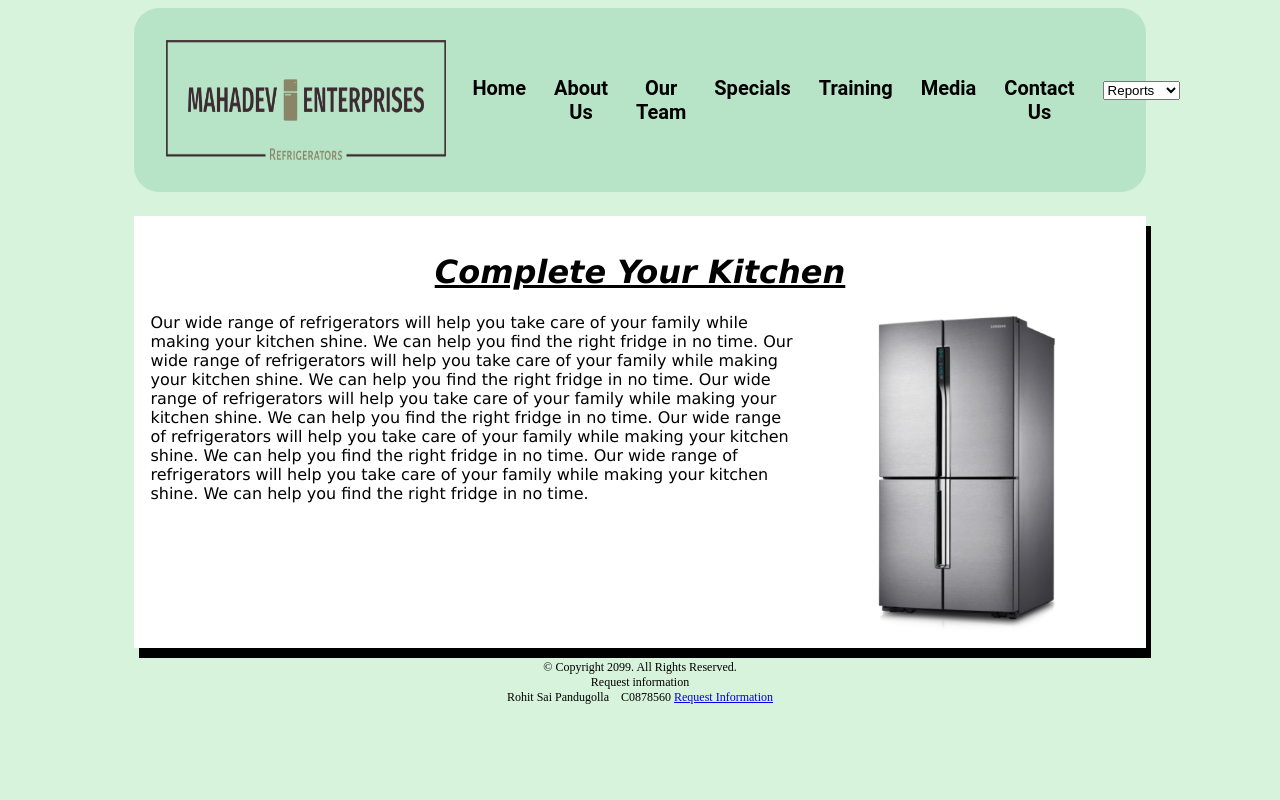
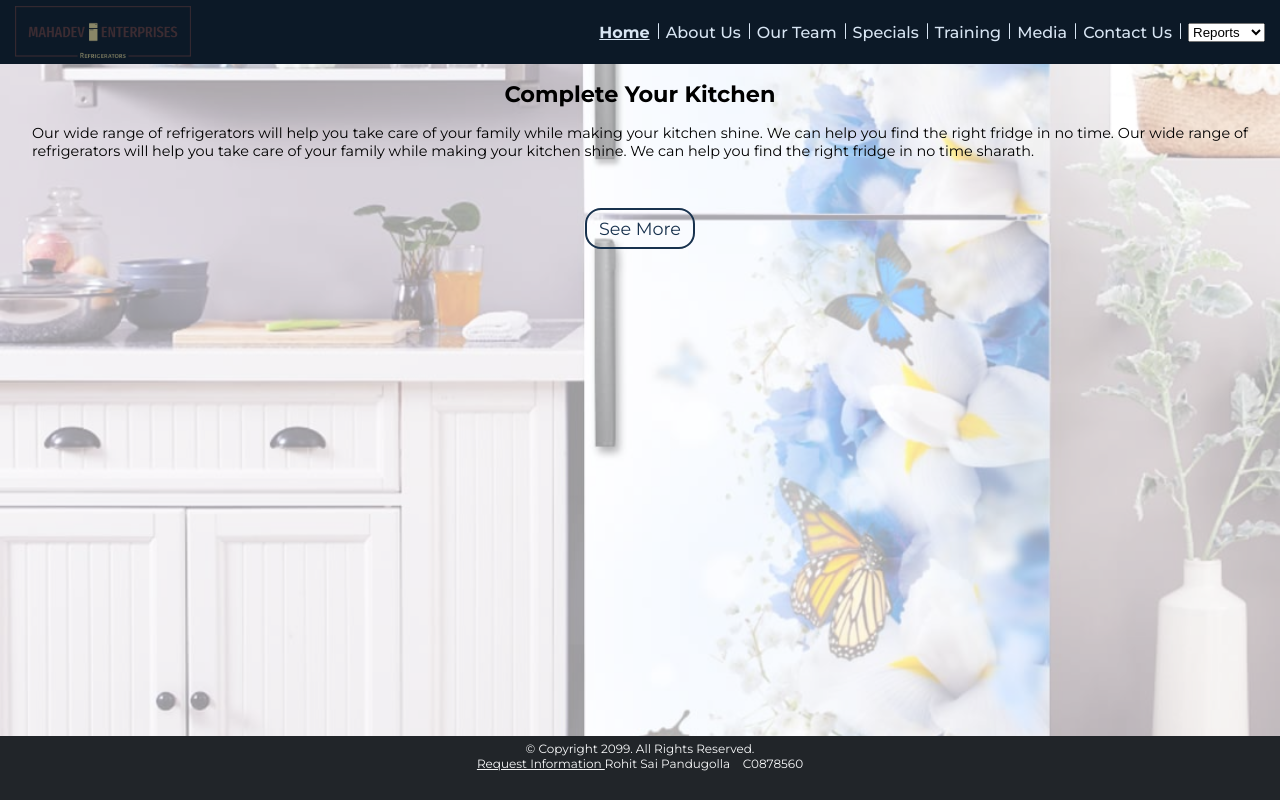
Before and after one commit to rohitsai6/front-end-term-project, a plain HTML site: page index.html in a window 1280 px wide. Drawn offline with Linux system fonts and the light colour scheme.

Commit message:
Basic layout

```diff
--- a/css/style.css
+++ b/css/style.css
@@ -1,79 +1,280 @@
 /* Style for container centers the page and sets the element width */
+
+:root {
+  --blue-900: hsl(211, 53%, 10%);
+  --blue-800: hsl(211, 53%, 20%);
+  --blue-700: hsl(211, 53%, 30%);
+  --blue-600: hsl(211, 53%, 40%);
+  --blue-500: hsl(211, 53%, 50%);
+  --blue-400: hsl(211, 53%, 60%);
+  --blue-300: hsl(211, 53%, 70%);
+  --blue-200: hsl(211, 53%, 80%);
+  --blue-100: hsl(211, 53%, 90%);
+  --black-900: #212529;
+  --black-800: #343a40;
+  --black-700: #495057;
+  --black-600: #6c757d;
+  --black-500: #adb5bd;
+  --black-400: #ced4da;
+  --black-300: #dee2e6;
+  --black-200: #e9ecef;
+  --black-100: #f8f9fa;
+  --white: #fff;
+  --black: #000;
+}
+
+*,
+*::before,
+*::after {
+  padding: 0;
+  margin: 0;
+  box-sizing: border-box;
+}
+
 body {
-  background-color: #d8f3dc;
+  background-color: var(--blue-50);
+  font-family: "Montserrat", sans-serif;
 }
 
 #container {
-  width: 80%;
-  margin-left: auto;
-  margin-right: auto;
+  width: 100%;
+  margin: 0 auto;
 }
 
 header {
+  width: 100%;
   display: flex;
-  background-color: #b7e4c7;
-  padding: 2em;
-  border-radius: 25px;
-  text-align: center;
+  justify-content: center;
+  background-color: var(--blue-900);
+  padding: 10px 15px;
+  height: 6rem;
+}
+.header-content {
+  width: 100%;
+  align-items: center;
+  justify-content: space-between;
+  max-width: 1300px;
+  margin-inline: auto;
+  display: flex;
+  gap: 0.25rem;
+}
+.hero {
+  position: relative;
+  margin: auto;
+  width: 100%;
 }
 
-main {
-  min-height: 400px;
-  display: block;
-  font-family: Verdana, Arial, sans-serif;
-  font-size: 1em;
-  margin-top: 1.5em;
-  padding: 1em;
-  /* border-radius: 1em; */
-  background-color: #ffffff;
-  box-shadow: 5px 10px;
+.hero-image {
+  position: absolute;
+  left: 0;
+  right: 0;
+}
+
+.hero-image img {
+  height: calc(100vh - 10rem);
+  width: 100%;
+  opacity: 0.4;
+  object-fit: cover;
+}
+
+.hero-text {
+  position: absolute;
+  margin: 0 2rem;
+  display: flex;
+  gap: 1rem;
+  padding-top: 1rem;
+  flex-direction: column;
+  align-items: center;
+  z-index: 10;
+  opacity: 1;
+}
+
+.hero-title {
+  font-size: 1.4rem;
+}
+
+.hero-body {
+  font-size: 0.9rem;
+  text-align: justify;
+}
+
+.hero-text a {
+  color: var(--blue-800);
+  text-decoration: none;
+  padding: 8px 12px;
+  font-size: 1.1rem;
+  margin-top: 2rem;
+  width: max-content;
+  border-radius: 1rem;
+  border: 2px solid var(--blue-800);
 }
 
 .logo {
-  /* max-width: 100%; */
-  /* height: 100px; */
-  width: 280px;
-  float: left;
+  width: 6rem;
+  height: auto;
+  object-fit: contain;
 }
 
 .home-image {
   width: 330px;
-  float: right;
 }
-
-h1 {
-  text-align: center;
-  text-decoration: underline;
-}
-
 nav li {
   list-style-type: none;
-  margin: 0.3em;
-  padding: 0.4em;
-}
-
-nav {
-  padding: 12px;
-  font-family: Roboto, "Times New Roman", serif;
-  font-size: 1.25em;
-  font-weight: bold;
 }
 
 /* Style specifies padding and margins for unordered list */
 nav ul {
   display: flex;
+  gap: 0.5rem;
+  align-items: center;
+  justify-content: flex-end;
+  flex-wrap: wrap;
   padding: 0;
-  margin-top: 0.5em;
-  margin-bottom: 0.5em;
 }
 
 nav li a {
-  color: #000000;
+  color: var(--blue-100);
+  font-weight: 500;
   text-decoration: none;
+  font-size: 11px;
+  position: relative;
+}
+nav li a.selected {
+  text-decoration: underline;
+  font-weight: 700;
+}
+nav li a::after {
+  position: absolute;
+  content: " ";
+  top: 0;
+  width: 1px;
+  border-radius: 1px;
+  margin-inline: 0.25rem;
+  height: 1rem;
+  background-color: var(--blue-100);
+}
+nav li a:hover {
+  text-decoration: underline;
+  text-underline-offset: 4px;
+  box-shadow: 5px 5px 8px -6px var(--black-700);
 }
 
 footer {
-  margin-top: 1em;
   text-align: center;
+  position: absolute;
+  bottom: 0;
+  left: 0;
+  right: 0;
+  padding: 5px 10px;
+  background-color: var(--black-900);
   font-size: 12px;
+  height: 4rem;
+  color: var(--black-100);
 }
+footer > * {
+  color: var(--black-100);
+}
+
+.desktop {
+  display: none;
+}
+
+/* Tablets and similar devices */
+@media screen and (min-width: 768px) {
+  .desktop {
+    display: initial;
+  }
+  .mobile {
+    display: none;
+  }
+  .logo {
+    width: 11rem;
+  }
+  header {
+    height: 4rem;
+    flex-direction: row;
+    align-items: center;
+  }
+  .hero {
+    height: calc(100vh - 10rem);
+  }
+  .hero-image img {
+    height: calc(100vh - 8rem);
+  }
+  nav {
+    margin-left: auto;
+  }
+  nav ul {
+    gap: 1rem;
+  }
+  nav li a {
+    font-size: 14px;
+  }
+  nav li a::after {
+    margin-inline: 0.5rem;
+  }
+}
+
+/* Desktop and more */
+@media screen and (min-width: 1024px) {
+  nav li a {
+    font-size: 1rem;
+  }
+}
+
+/*---------------------------------------------------- About Page---------------------------------------------------------- */
+
+.about {
+  padding: 1rem;
+}
+.about-container {
+  display: flex;
+  gap: 1rem;
+  width: 100%;
+  padding-bottom: 1rem;
+  flex-direction: column;
+}
+.about-container > * {
+  height: 30rem;
+  border: 1px solid var(--black-500);
+}
+
+.about-container:nth-child(2) {
+  flex-direction: column-reverse;
+}
+
+.container-img {
+  width: 100%;
+  flex-grow: 1;
+  display: flex;
+}
+.container-img img {
+  width: 100%;
+  flex-grow: 1;
+  height: auto;
+}
+.container-text {
+  flex-grow: 1;
+}
+
+.container-text {
+  padding: 1rem 2rem;
+  display: flex;
+  justify-content: center;
+  gap: 2rem;
+  text-align: justify;
+  align-items: center;
+  flex-direction: column;
+}
+
+@media screen and (min-width: 768px) {
+  .container-img {
+    width: 50%;
+  }
+  .about-container {
+    flex-direction: row;
+  }
+  .about-container:nth-child(2) {
+    flex-direction: row;
+  }
+}
--- a/index.html
+++ b/index.html
@@ -5,6 +5,13 @@
     <meta charset="UTF-8" />
     <meta name="viewport" content="width=device-width,initial-scale=1" />
     <!--adding style sheet to the website-->
+    <!-- Google Fonts -->
+    <link rel="preconnect" href="https://fonts.googleapis.com" />
+    <link rel="preconnect" href="https://fonts.gstatic.com" crossorigin />
+    <link
+      href="https://fonts.googleapis.com/css2?family=Montserrat:ital,wght@0,100;0,200;0,300;0,400;0,500;0,600;0,700;1,100&display=swap"
+      rel="stylesheet"
+    />
     <link rel="stylesheet" href="css/style.css" />
     <title>Mahadev Enterprises</title>
   </head>
@@ -12,16 +19,17 @@
     <div id="container">
       <!-- The header is the area for the website name or logo -->
       <header>
+        <div class="header-content">
           <img
             class="logo"
             src="images/mahadev-enterprises-logo.png"
             alt="Mahadev Enterprises Logo"
           />
-
+          <div class="separator"></div>
           <!-- The nav area is for hyperlinks to other pages within the same website -->
           <nav>
             <ul>
-            <li><a href="index.html">Home</a></li>
+              <li><a class="selected" href="#">Home</a></li>
               <li><a href="about/about.html">About Us</a></li>
               <li><a href="team/team.html">Our Team</a></li>
               <li><a href="specials/specials.html">Specials</a></li>
@@ -29,7 +37,7 @@
               <li><a href="media/media.html">Media</a></li>
               <li><a href="contact/contact.html">Contact Us</a></li>
               <li>
-              <select name="sample" onchange="location = this.value;">
+                <select name="sample">
                   <option>Reports</option>
                   <option value="Report_1.html">Report_1</option>
                   <option value="Report_2.html">Report_2</option>
@@ -39,38 +47,39 @@
               </li>
             </ul>
           </nav>
+        </div>
       </header>
 
       <!-- The body of the content for a particular page, in this case the home page -->
-      <main>
-        <h1><i>Complete Your Kitchen</i></h1>
-        <img
-          class="home-image"
-          src="/images/Refrigerator-PNG-Transparent.png"
-          alt="Refrigerator"
-        />
-        <p>
-          Our wide range of refrigerators will help you take care of your family
-          while making your kitchen shine. We can help you find the right fridge
-          in no time. Our wide range of refrigerators will help you take care of
-          your family while making your kitchen shine. We can help you find the
-          right fridge in no time. Our wide range of refrigerators will help you
-          take care of your family while making your kitchen shine. We can help
-          you find the right fridge in no time. Our wide range of refrigerators
-          will help you take care of your family while making your kitchen
-          shine. We can help you find the right fridge in no time. Our wide
-          range of refrigerators will help you take care of your family while
-          making your kitchen shine. We can help you find the right fridge in no
-          time.
+      <main class="hero">
+        <div class="hero-image">
+          <img src="./images/fridge-hero.jpg" alt="fridge hero" />
+        </div>
+        <div class="hero-text">
+          <h1 class="hero-title">Complete Your Kitchen</h1>
+          <p class="hero-body mobile">
+            Our wide range of refrigerators will help you take care of your
+            family while making your kitchen shine. We can help you find the
+            right fridge in no time. Our wide range of refrigerators will help
+            you take care of your family while making your kitchen shine. We can
+            help you find the right fridge in no time rohit.
           </p>
+          <p class="hero-body desktop">
+            Our wide range of refrigerators will help you take care of your
+            family while making your kitchen shine. We can help you find the
+            right fridge in no time. Our wide range of refrigerators will help
+            you take care of your family while making your kitchen shine. We can
+            help you find the right fridge in no time sharath.
+          </p>
+          <a href="#">See More</a>
+        </div>
       </main>
 
       <!-- The footer contains copyright and contact info regarding the website -->
       <footer>
         &copy; Copyright 2099. All Rights Reserved.<br />
-        Request information<br />
+        <a href="mailto:info@mahadev-enterprises.com"> Request Information </a>
         Rohit Sai Pandugolla &nbsp;&nbsp; C0878560
-        <a href="mailto:info@mahadev-enterprises.com"> Request Information </a>
         <!--Hyperlinks for social media handles can be added-->
       </footer>
     </div>
```
Also changed, not shown: about/about.html (+114 -0 lines), specials/specials.html (+1 -0 lines), images/fridge-hero.jpg (added). Lines whose indentation alone changed are shown as unchanged.
